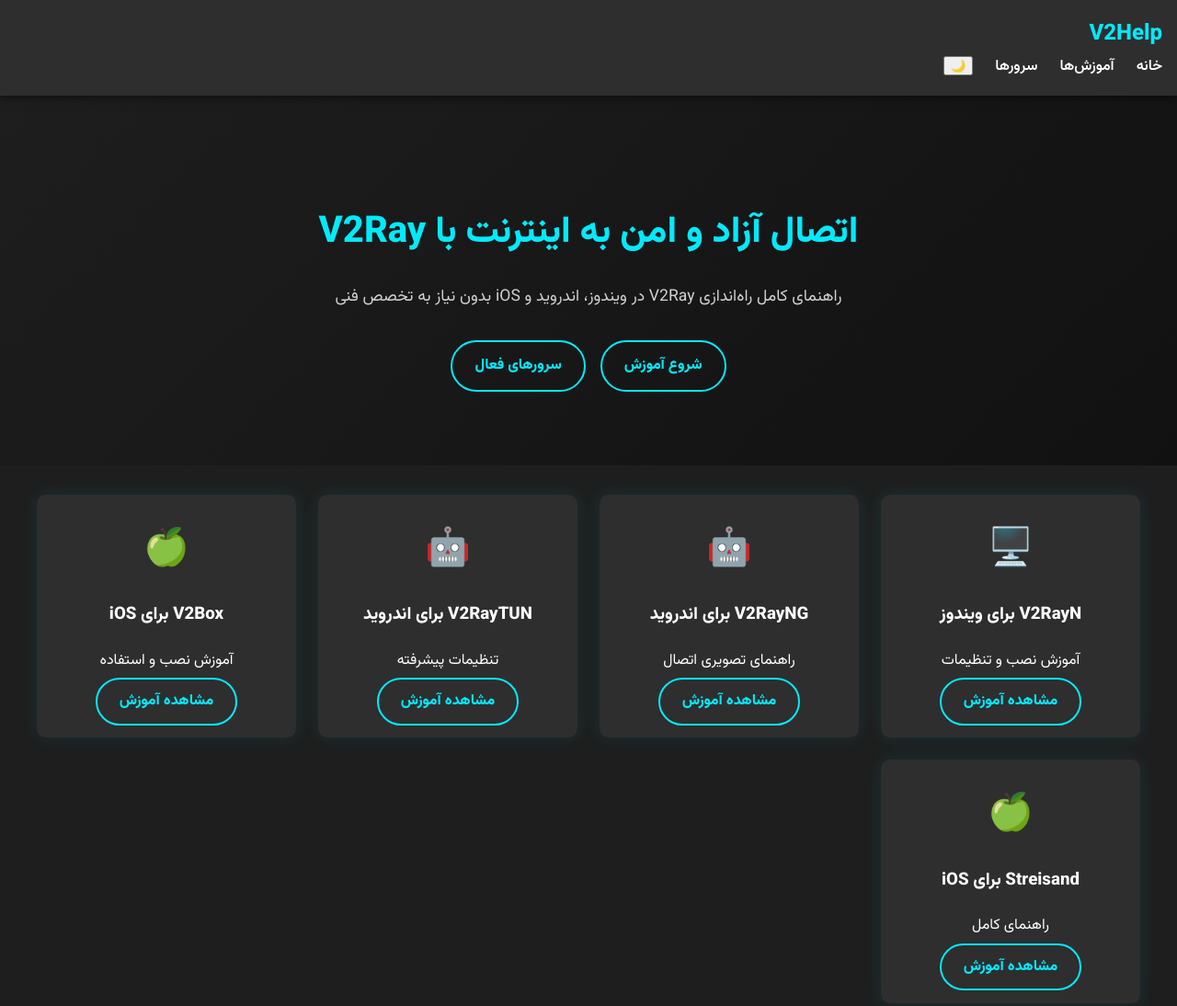
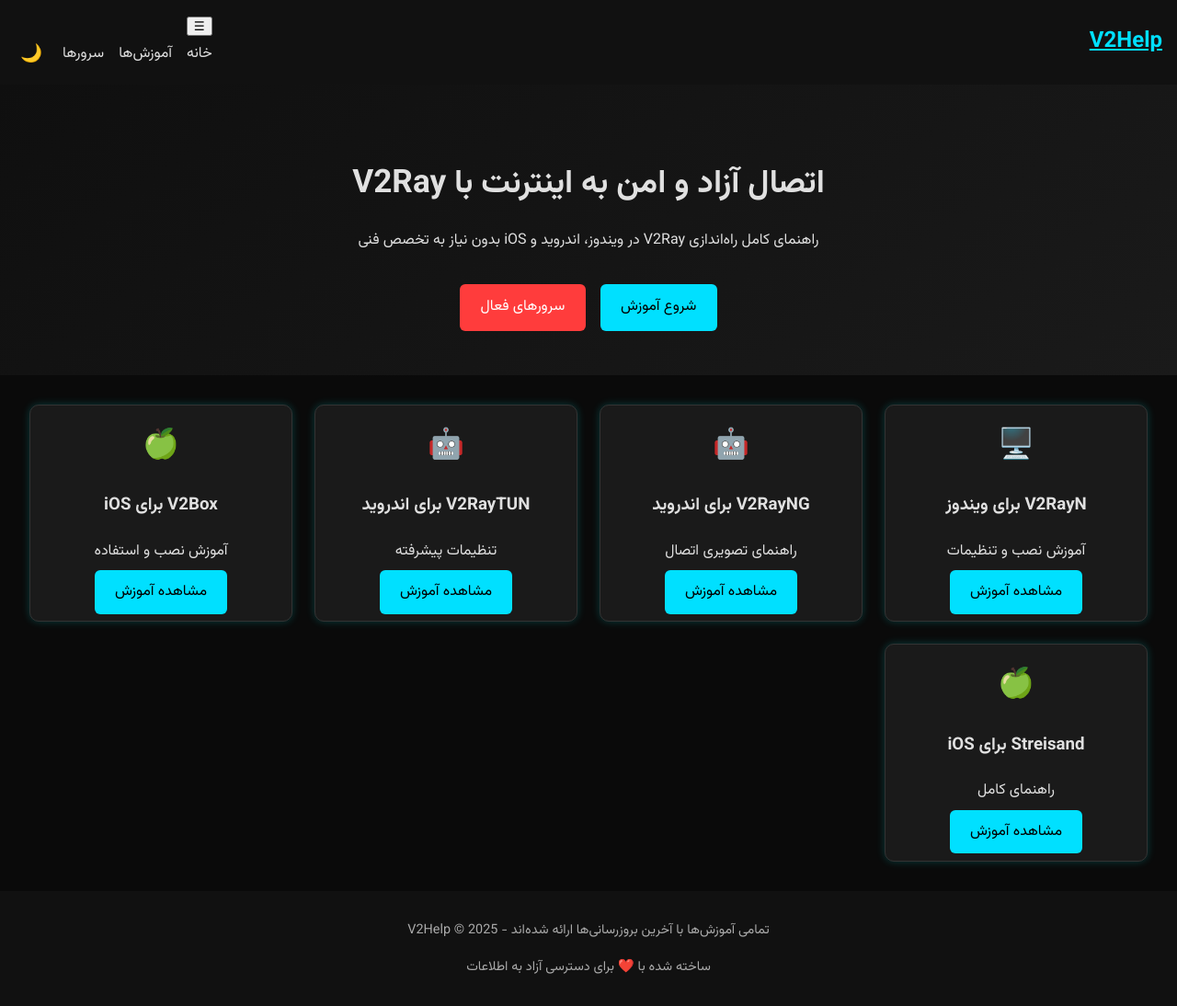
Before and after one commit to v2help/v2help.github.io, a plain HTML site: page index.html in a window 1280 px wide. Shown: the top 1094 px of the page at 92% size. Drawn offline with Linux system fonts and the light colour scheme.

Commit message:
Update style.css

```diff
--- a/style.css
+++ b/style.css
@@ -1,53 +1,157 @@
-/* style.css - تم شیکاگو نئون با خاکستری صنعتی */
+/* فونت فارسی */
+@import url('https://fonts.googleapis.com/css2?family=Vazirmatn:wght@400;700&display=swap');
 
-@import url('https://fonts.googleapis.com/css2?family=Vazirmatn:wght@400;600;800&display=swap');
+:root {
+  --bg: #0a0a0a;
+  --text: #e0e0e0;
+  --accent: #00e0ff;
+  --secondary: #ff3c3c;
+  --card-bg: #1a1a1a;
+  --border: #333;
+}
 
-:root { --gray-dark: #1e1e1e; --gray-medium: #2e2e2e; --gray-light: #d1d1d1; --neon-blue: #00eaff; --neon-orange: #ff6b35; --white: #ffffff; --black: #000000;
+body {
+  margin: 0;
+  font-family: 'Vazirmatn', sans-serif;
+  background-color: var(--bg);
+  color: var(--text);
+  line-height: 1.8;
+}
 
---bg: var(--gray-dark); --bg-card: var(--gray-medium); --text-primary: var(--white); --text-secondary: var(--gray-light); --accent: var(--neon-blue); --accent-hover: var(--neon-orange); }
+header {
+  background: #111;
+  box-shadow: 0 0 15px #00f0ff44;
+  padding: 1rem;
+}
 
-body { font-family: 'Vazirmatn', sans-serif; background-color: var(--bg); color: var(--text-primary); margin: 0; padding: 0; line-height: 1.8; transition: all 0.3s ease-in-out; }
+.nav-container {
+  display: flex;
+  justify-content: space-between;
+  align-items: center;
+}
 
-header { background-color: var(--gray-medium); color: var(--text-primary); padding: 1rem; position: sticky; top: 0; z-index: 999; display: flex; justify-content: space-between; align-items: center; box-shadow: 0 2px 10px rgba(0, 0, 0, 0.5); }
+nav ul {
+  list-style: none;
+  display: flex;
+  gap: 1rem;
+  margin: 0;
+  padding: 0;
+}
 
-.logo { color: var(--accent); font-size: 1.5rem; font-weight: bold; text-decoration: none; }
+nav a {
+  color: var(--text);
+  text-decoration: none;
+  transition: color 0.3s;
+}
 
-nav ul { list-style: none; display: flex; gap: 1.5rem; margin: 0; padding: 0; }
+nav a:hover {
+  color: var(--accent);
+}
 
-nav a { color: var(--text-primary); text-decoration: none; font-weight: 600; transition: color 0.3s; }
+.logo {
+  font-size: 1.5rem;
+  font-weight: bold;
+  color: var(--accent);
+}
 
-nav a:hover { color: var(--accent); }
+.theme-toggle {
+  background: none;
+  border: none;
+  font-size: 1.2rem;
+  color: var(--accent);
+  cursor: pointer;
+}
 
-#menu-toggle { display: none; background: none; border: none; color: var(--accent); font-size: 1.5rem; cursor: pointer; }
+.hero {
+  text-align: center;
+  padding: 3rem 1rem;
+  background: linear-gradient(145deg, #0f0f0f, #1a1a1a);
+}
 
-@media (max-width: 768px) { nav ul { display: none; flex-direction: column; position: absolute; top: 60px; right: 10px; background-color: var(--gray-medium); padding: 1rem; border-radius: 8px; }
+.hero h1 {
+  font-size: 2.2rem;
+  margin-bottom: 1rem;
+}
 
-nav ul.show { display: flex; }
+.hero p {
+  max-width: 600px;
+  margin: 0 auto 2rem;
+}
 
-#menu-toggle { display: block; } }
+.buttons {
+  display: flex;
+  justify-content: center;
+  gap: 1rem;
+  flex-wrap: wrap;
+}
 
-.hero { text-align: center; padding: 5rem 1rem; background: linear-gradient(135deg, var(--gray-dark), #111); }
+.btn {
+  padding: 0.7rem 1.4rem;
+  border: none;
+  border-radius: 6px;
+  font-size: 1rem;
+  cursor: pointer;
+  text-decoration: none;
+}
 
-.hero h1 { font-size: 2.5rem; color: var(--accent); margin-bottom: 1rem; }
+.btn-primary {
+  background-color: var(--accent);
+  color: #000;
+}
 
-.hero p { color: var(--text-secondary); font-size: 1.1rem; }
+.btn-secondary {
+  background-color: var(--secondary);
+  color: #fff;
+}
 
-.buttons { margin-top: 2rem; display: flex; justify-content: center; gap: 1rem; flex-wrap: wrap; }
+.apps-grid {
+  display: grid;
+  grid-template-columns: repeat(auto-fit, minmax(240px, 1fr));
+  gap: 1.5rem;
+  padding: 2rem;
+}
 
-.btn { padding: 0.7rem 1.5rem; border-radius: 30px; border: 2px solid var(--accent); background-color: transparent; color: var(--accent); font-weight: bold; cursor: pointer; transition: all 0.3s ease; text-decoration: none; }
+.app-card {
+  background: var(--card-bg);
+  padding: 1rem;
+  border-radius: 10px;
+  border: 1px solid var(--border);
+  text-align: center;
+  box-shadow: 0 0 10px #00ffff33;
+  transition: transform 0.3s;
+}
 
-.btn:hover { background-color: var(--accent); color: var(--black); }
+.app-card:hover {
+  transform: translateY(-5px);
+}
 
-.apps-grid { display: grid; grid-template-columns: repeat(auto-fit, minmax(240px, 1fr)); gap: 1.5rem; padding: 2rem 1rem; max-width: 1200px; margin: 0 auto; }
+.app-icon {
+  font-size: 2rem;
+  margin-bottom: 0.5rem;
+}
 
-.app-card { background-color: var(--bg-card); border-radius: 10px; padding: 1.5rem; text-align: center; box-shadow: 0 0 20px rgba(0, 234, 255, 0.1); transition: transform 0.3s; }
+footer {
+  background: #111;
+  text-align: center;
+  padding: 1rem;
+  font-size: 0.9rem;
+  color: #aaa;
+}
 
-.app-card:hover { transform: translateY(-5px); box-shadow: 0 0 25px rgba(0, 234, 255, 0.3); }
+/* موبایل ریسپانسیو */
+@media (max-width: 600px) {
+  .nav-container {
+    flex-direction: column;
+    align-items: flex-start;
+  }
 
-.app-icon { font-size: 2.5rem; margin-bottom: 1rem; color: var(--accent); }
+  nav ul {
+    flex-direction: column;
+    gap: 0.5rem;
+  }
 
-.app-title { font-weight: 700; margin-bottom: 0.5rem; color: var(--text-primary); }
-
-.app-desc { color: var(--text-secondary); font-size: 0.9rem; margin-bottom: 1rem; }
-
-footer { text-align: center; padding: 2rem 1rem; color: var(--text-secondary); font-size: 0.9rem; border-top: 1px solid rgba(255, 255, 255, 0.05); margin-top: 3rem; background-color: var(--gray-medium); }
+  .buttons {
+    flex-direction: column;
+    align-items: center;
+  }
+}
```
